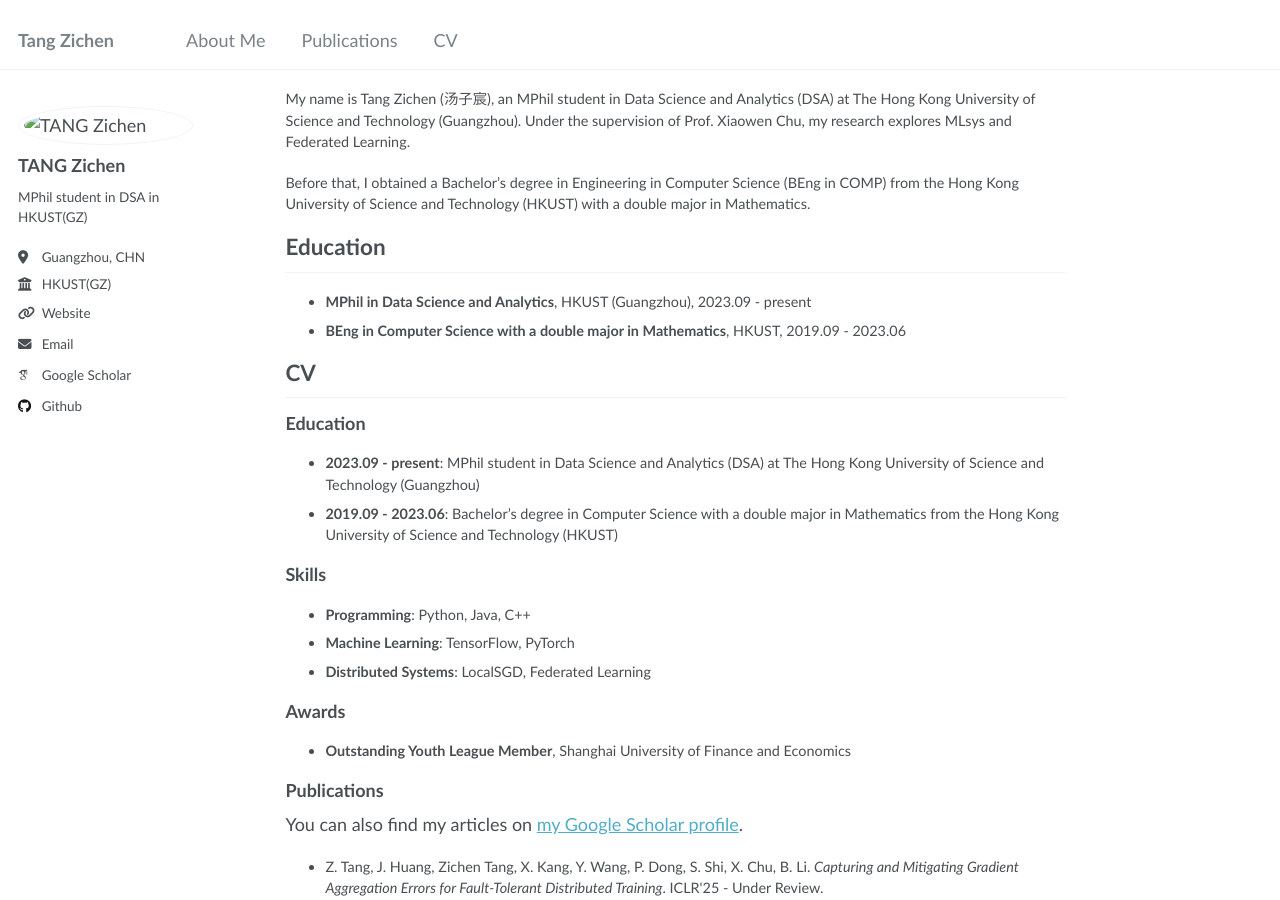
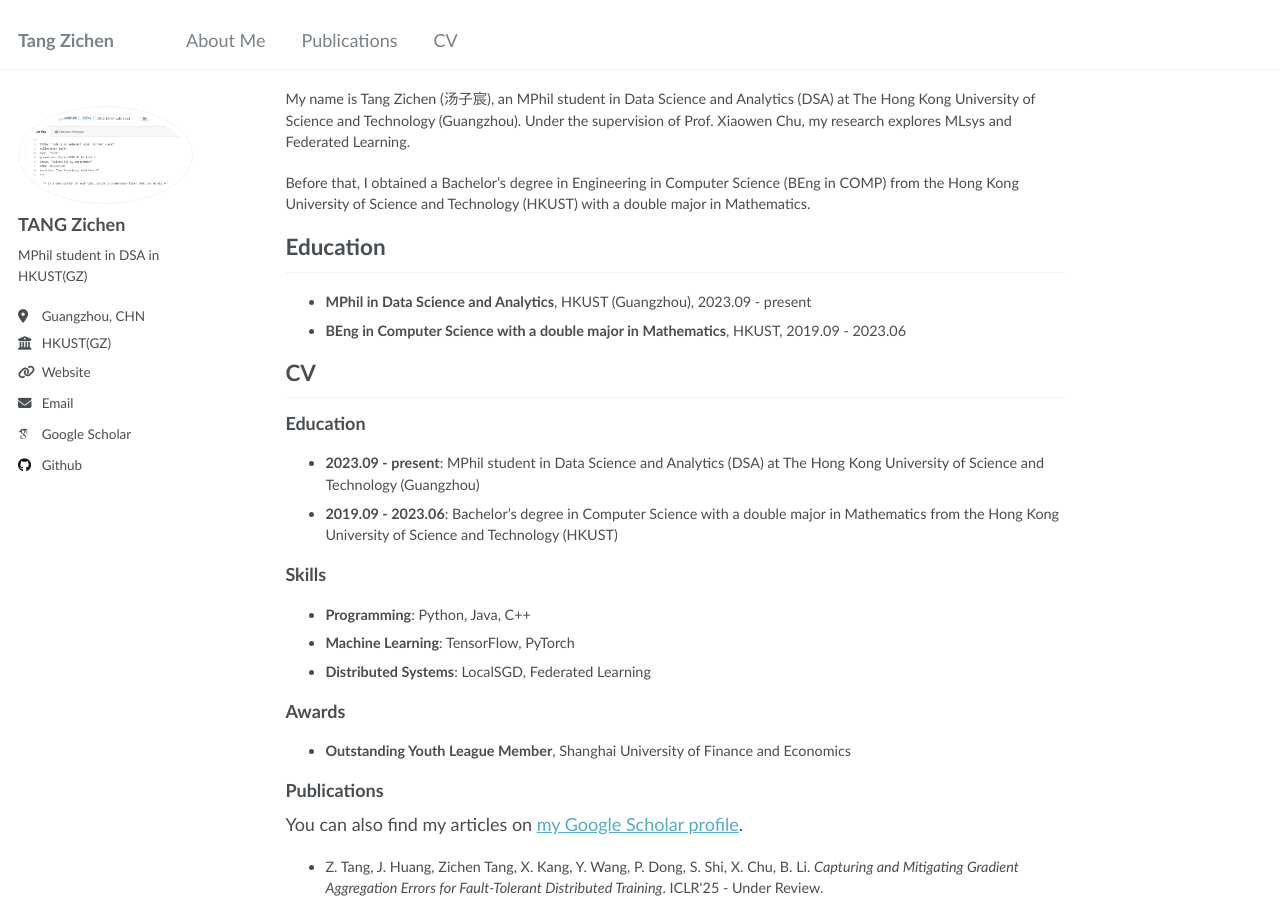
Before and after one commit to trl730109/trl730109.github.io, a Jekyll site: the page built from _pages/about.md, in a window 1280 px wide and 900 px high. Built offline with Jekyll 4.4.1, drawn with Linux system fonts in a browser that asks for light colours; some web fonts are replaced.

Commit message:
Update _config.yml

```diff
--- a/_config.yml
+++ b/_config.yml
@@ -21,7 +21,7 @@ repository               : "trl730109/trl730109.github.io"
 #               Additional customization can be done by editing /_includes/author-profile.html
 author:
   # Biographic information
-  avatar           : "images/editing-talk.png"
+  avatar           : "editing-talk.png"
   name             : "TANG Zichen"
   pronouns         : # example: "she/her"
   bio              : "MPhil student in DSA in HKUST(GZ)"
```
